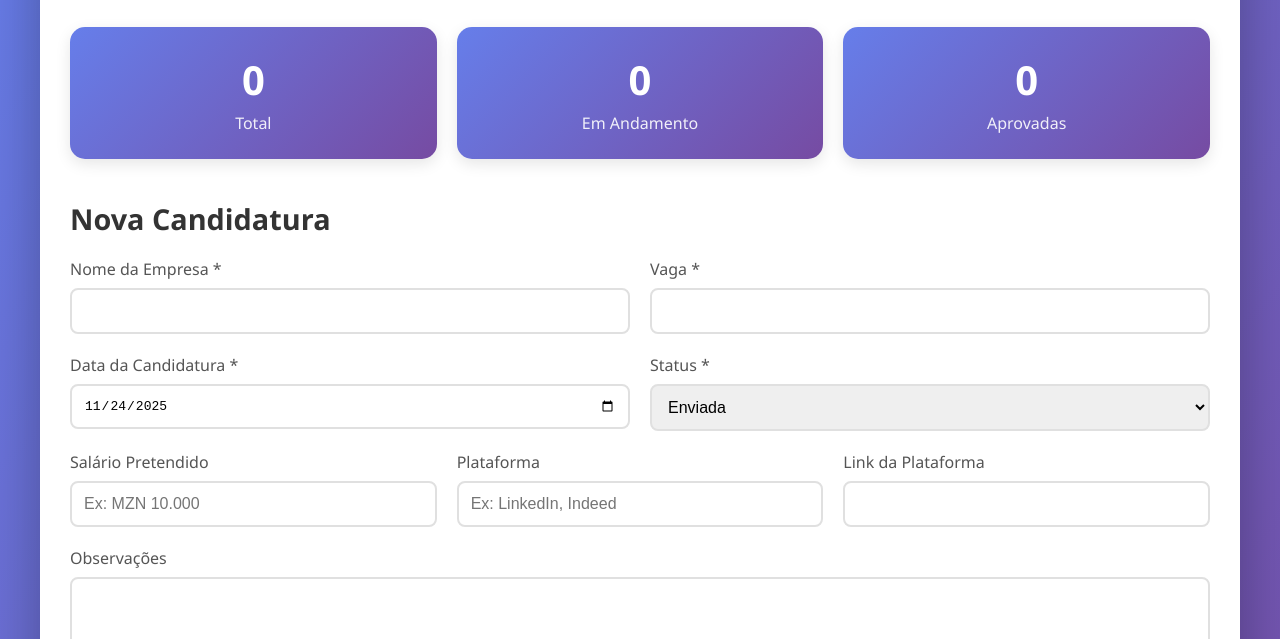
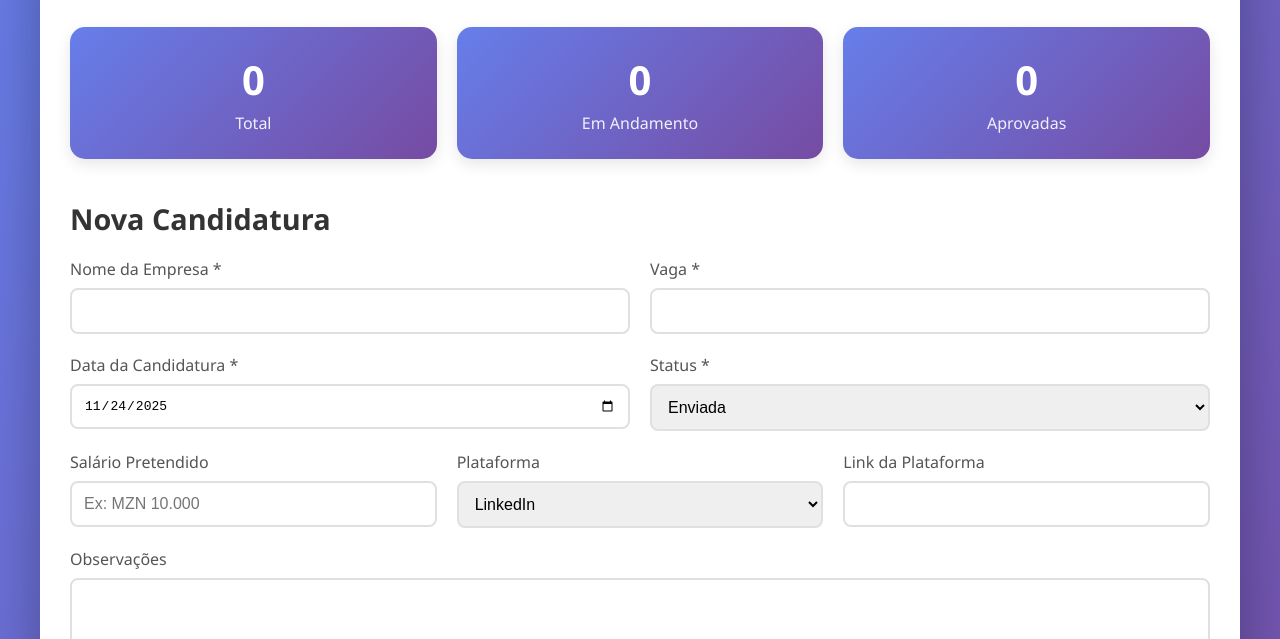
Before and after one commit to cleitonlanga/Sistema_Gestao_Candidaturas, a website: page SGC/frontend/index.html in a window 1280 px wide. Shown: the part 142-781 px from the top of the page. Drawn offline with Linux system fonts and the light colour scheme; no server answers.

Commit message:
small changes

```diff
--- a/SGC/frontend/index.html
+++ b/SGC/frontend/index.html
@@ -67,7 +67,11 @@
           </div>
           <div class="form-group">
             <label for="plataforma">Plataforma</label>
-            <input type="text" id="plataforma" placeholder="Ex: LinkedIn, Indeed">
+            <select name="plataforma" id="plataforma">
+              <option value="LinkedIn">LinkedIn</option>
+              <option value="Link externo">Link externo</option>
+              <option value="Outro">Outro</option>
+            </select>
           </div>
           <div class="form-group">
             <label for="link_plataforma">Link da Plataforma</label>
```
